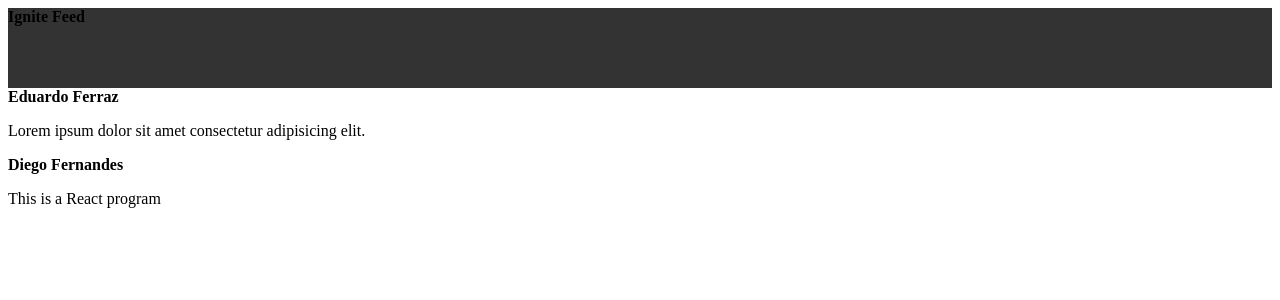
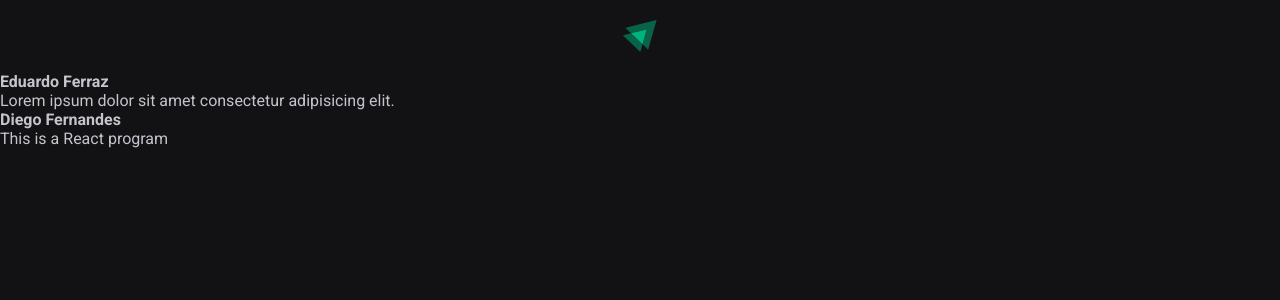
Before and after one commit to edupferraz/Ignite-Feed, a React (Vite) app in the folder Ignite-Feed/: page / in a window 1280 px wide. Shown: the top 300 px of the page. Built offline with nearby package versions, Linux system fonts and the light colour scheme.

Commit message:
Global CSS & Header

```diff
--- a/Ignite-Feed/index.html
+++ b/Ignite-Feed/index.html
@@ -2,8 +2,15 @@
 <html lang="en">
   <head>
     <meta charset="UTF-8" />
+
+    <link rel="preconnect" href="https://fonts.googleapis.com"/>
+    <link rel="preconnect" href="https://fonts.gstatic.com" crossorigin/>
+
     <link rel="icon" type="image/svg+xml" href="/vite.svg" />
     <meta name="viewport" content="width=device-width, initial-scale=1.0" />
+
+    <link href="https://fonts.googleapis.com/css2?family=Poppins:wght@400;600&family=Roboto:wght@400;700&display=swap" rel="stylesheet"/>
+
     <title>Vite + React</title>
   </head>
   <body>
--- a/Ignite-Feed/src/App.jsx
+++ b/Ignite-Feed/src/App.jsx
@@ -1,5 +1,7 @@
 import { Header } from './components/Header';
 import { Post } from './Post';
+
+import './global.css'
 
 export function App() {
 
--- a/Ignite-Feed/src/components/Header.jsx
+++ b/Ignite-Feed/src/components/Header.jsx
@@ -1,9 +1,11 @@
 import styles from './Header.module.css'
+
+import igniteLogo from '../assets/ignite-logo.svg';
 
 export function Header(){
     return (
         <header className={styles.header}>
-            <strong>Ignite Feed</strong>
+            <img src={igniteLogo} alt="Logotipo Ignite"/>
         </header>
 
     );
--- a/Ignite-Feed/src/components/Header.module.css
+++ b/Ignite-Feed/src/components/Header.module.css
@@ -1,4 +1,10 @@
 .header{
-    background: #333;
-    height: 80px;
+    background: var(----gray-800);
+    display: flex;
+    justify-content: center;
+    padding: 1.25rem 0;
 }
+
+.header img {
+    height: 2rem;
+}
--- /dev/null
+++ b/Ignite-Feed/src/global.css
@@ -0,0 +1,29 @@
+:root {
+    --white: #fff;
+    --gray-100: #e1e1e6;
+    --gray-300: #c4c4cc;
+    --gray-400: #8d8d99;
+    --gray-600: #323238;
+    --gray-800: #202824;
+    --gray-900: #121214;
+
+    --green-500: #08875f;
+}
+
+* {
+    margin: 0;
+    padding: 0;
+    box-sizing: border-box;
+}
+
+body {
+    background: var(--gray-900);
+    color: var(--gray-300);
+    -webkit-font-smoothing: antialiased;
+}
+
+body, input, textarea, button {
+    font-family: 'Roboto', sans-serif;
+    font-weight: 400;
+    font-size: 1rem;
+}
```
Also changed, not shown: Ignite-Feed/src/assets/ignite-logo.svg (added).
